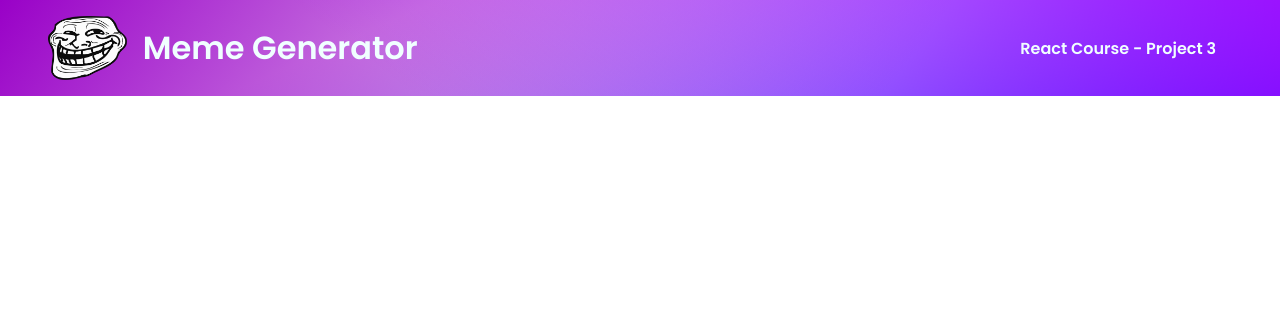
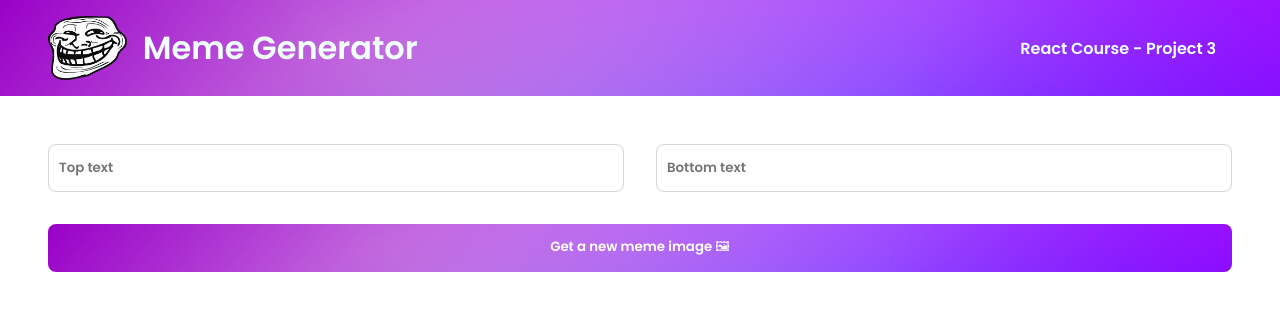
Before and after one commit to AdrienDvn/meme-Generator, a React (Create React App) app: page / in a window 1280 px wide. Shown: the top 310 px of the page. Built offline with nearby package versions, Linux system fonts and the light colour scheme.

Commit message:
static form ok

```diff
--- a/src/App.js
+++ b/src/App.js
@@ -1,13 +1,15 @@
-import logo from './logo.svg';
 import './App.css';
 import './header.css';
+import './meme.css';
 
 import Header from './components/Header.js';
+import Meme from './components/Meme.js'
 
 function App() {
   return (
     <div className="App">
       <Header />
+      <Meme />
     </div>
   );
 }
--- /dev/null
+++ b/src/components/Meme.js
@@ -0,0 +1,24 @@
+
+export default function Meme() {
+  function handleClick() {
+    console.log("i was clicked")
+  }
+
+  return (
+    <main >
+        <form className='form'>
+          <input
+           className='form--input'
+           type="text"
+           placeholder="Top text"
+           />
+          <input
+           className='form--input'
+           type="text"
+           placeholder="Bottom text"
+           />
+        <button onClick={handleClick} className='form--btn'> Get a new meme image 🖼</button>
+        </form>
+    </main>
+  )
+}
--- /dev/null
+++ b/src/meme.css
@@ -0,0 +1,46 @@
+/* .form--input {
+  font-family: 'poppins';
+  margin: 2rem;
+  padding: 0.5rem;
+  font-size: 2.5rem;
+  font-weight: 300;
+  border-radius: 0.25rem;
+}
+
+.form--btn {
+  color: aliceblue;
+  border-radius: 0.25rem;
+  font-size: 2.5rem;
+  background: linear-gradient(217deg, rgba(170, 0, 255, 0.8), rgba(255,0,0,0) 70.71%),
+			linear-gradient(127deg, rgb(153, 1, 199), rgba(0,255,0,0) 70.71%),
+			linear-gradient(336deg, rgba(0,0,255,.8), rgba(0,0,255,0) 70.71%);
+} */
+
+main {
+  padding: 3rem;
+}
+
+.form {
+  display: grid;
+  grid-template: 3rem 3rem / 1fr 1fr;
+  gap: 2rem;
+}
+.form--input {
+  font-family: 'poppins';
+  border-radius: 0.5rem;
+  border: 1px solid #D5D4D8;
+  text-indent: 0.5rem;
+}
+
+.form--btn {
+  font-family: 'poppins';
+  grid-column: 1 / -1;
+  background: linear-gradient(217deg, rgba(170, 0, 255, 0.8), rgba(255,0,0,0) 70.71%),
+			linear-gradient(127deg, rgb(153, 1, 199), rgba(0,255,0,0) 70.71%),
+			linear-gradient(336deg, rgba(0,0,255,.8), rgba(0,0,255,0) 70.71%);
+  border-radius: 0.5rem;
+  color: white;
+  border: none;
+  cursor: pointer;
+
+}
```
